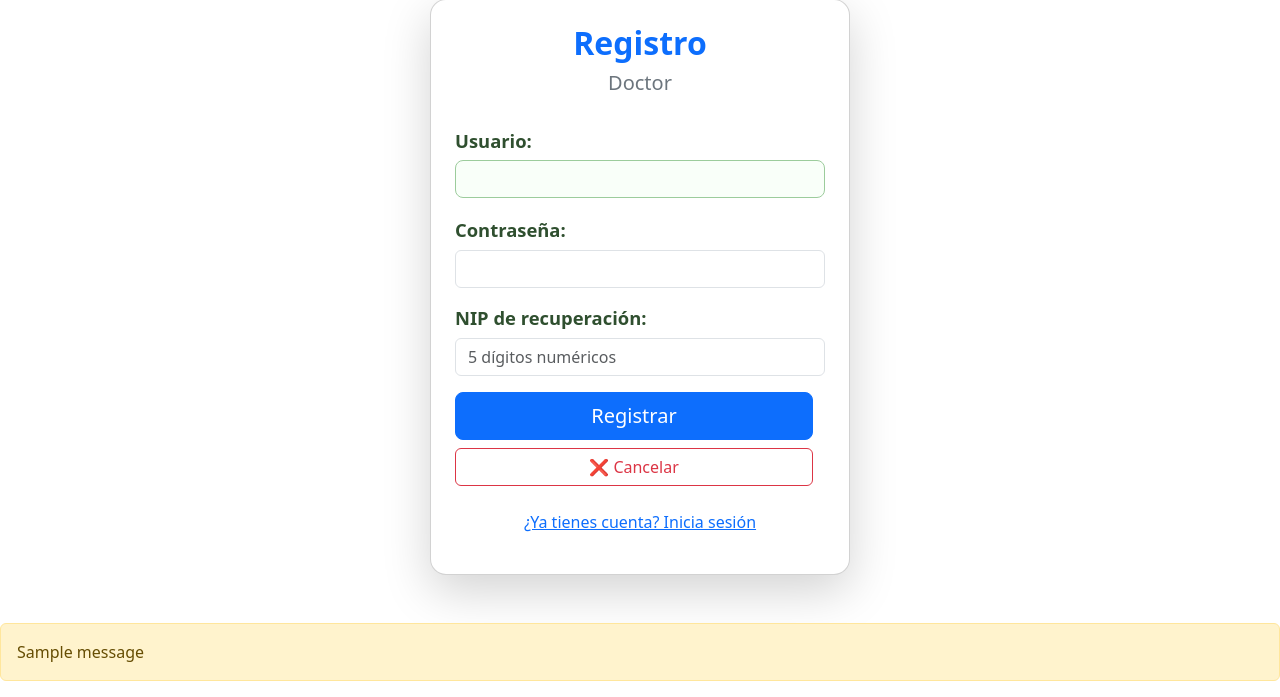
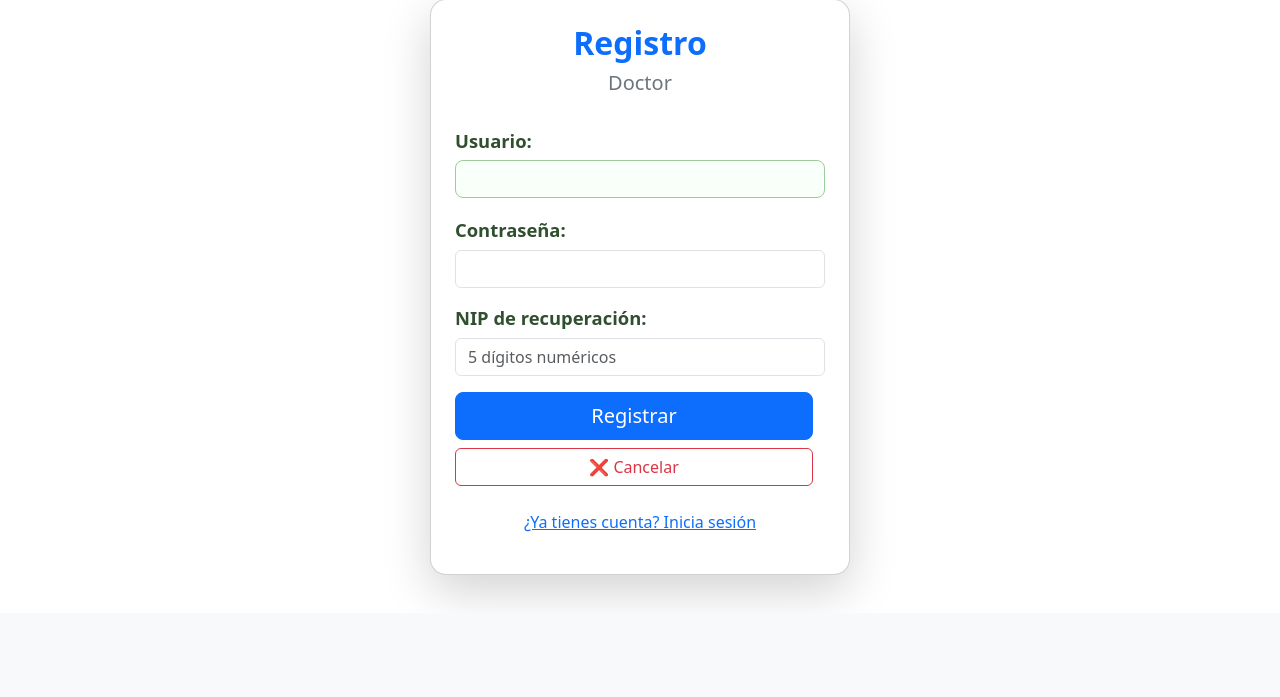
Before and after one commit to YNatashaMerazG/apnea_app, a Django app: page /doctor_register in a window 1280 px wide. Shown: the part 187-884 px from the top of the page. After the commit the page ends 784 px from the top, so only its background shows below. Run offline with Django 3.2, Linux system fonts and the light colour scheme; tables that the repository leaves empty hold one stand-in row (values such as "Sample post"); one stand-in notice (Sample message) is shown.

Commit message:
Correccion de error doble en recuperar contrasena v10

```diff
--- a/apneasueno/templates/paginas/base.html
+++ b/apneasueno/templates/paginas/base.html
@@ -74,12 +74,5 @@
             crossorigin="anonymous"
         ></script>
 
-            {% if messages %}
-                <div class="alert alert-warning mt-3">
-                    {% for message in messages %}
-                        <div>{{ message }}</div>
-                    {% endfor %}
-                </div>
-            {% endif %}
     </body>
 </html>
```
